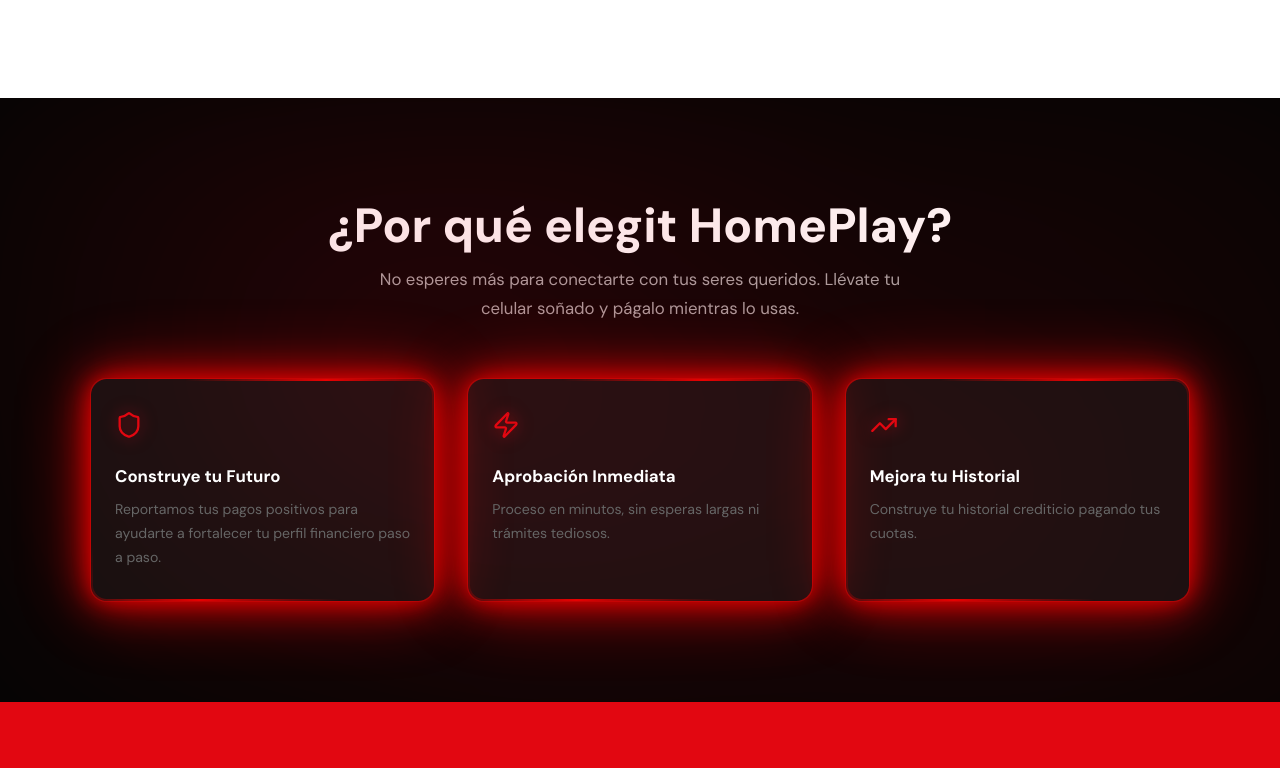
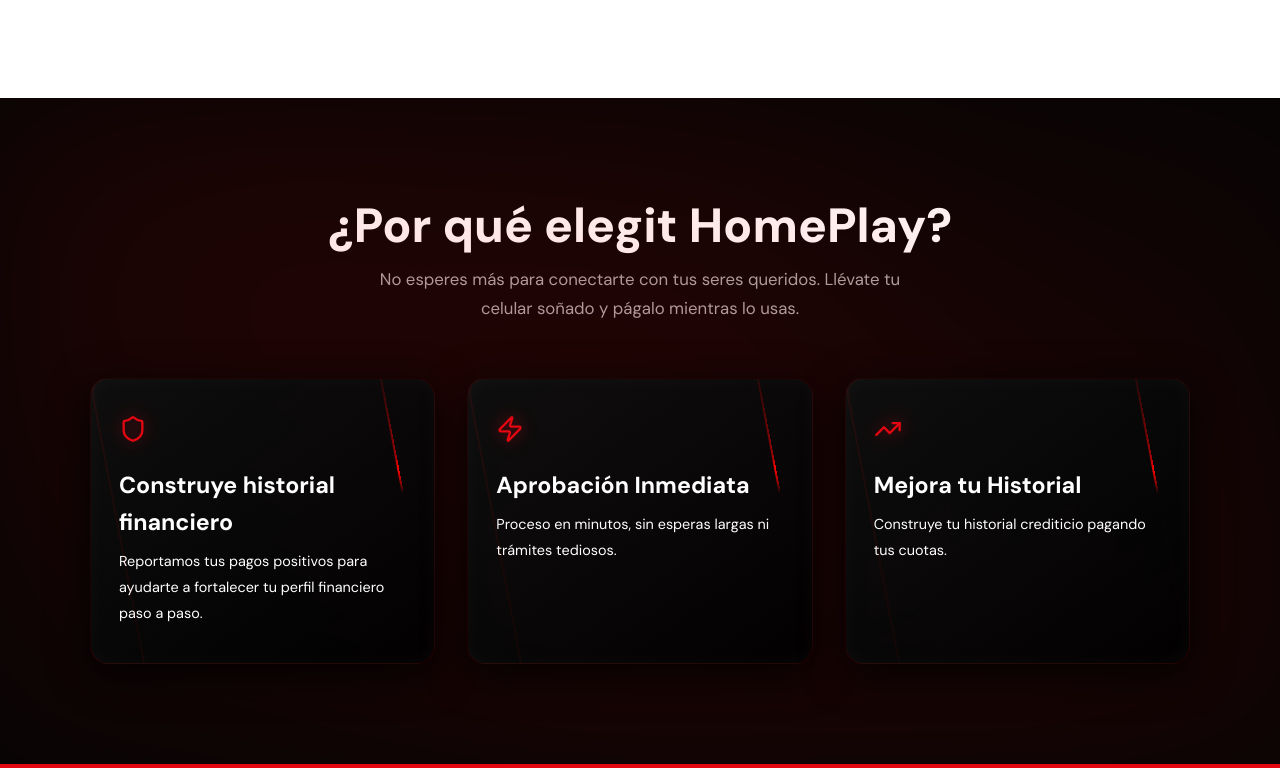
Before and after one commit to Robert-021/reacthome, a React (Vite) app: page / in a window 1280 px wide. Shown: the part 1712-2480 px from the top of the page. Built offline with nearby package versions, Linux system fonts and the light colour scheme; grey boxes are pictures that could not be loaded.

Commit message:
Mejoras visuales por parte de Dayana

```diff
--- a/src/pages/Home.css
+++ b/src/pages/Home.css
@@ -241,19 +241,25 @@
 
     background:
         radial-gradient(
-            circle at 30% 40%,
-            rgba(226, 7, 17, 0.2),
-            transparent 50%
+            circle at 20% 30%,
+            rgba(255, 0, 0, 0.15),
+            transparent 60%
         ),
         radial-gradient(
-            circle at 70% 60%,
-            rgba(226, 7, 17, 0.15),
+            circle at 80% 70%,
+            rgba(255, 0, 0, 0.12),
             transparent 60%
+        ),
+        radial-gradient(
+            circle at 50% 50%,
+            rgba(255, 0, 0, 0.08),
+            transparent 70%
         );
 
-    filter: blur(60px);
+    filter: blur(80px);
     opacity: 0.7;
-    animation: smokeFlow 10s ease-in-out infinite alternate;
+
+    animation: smokeFlow 12s ease-in-out infinite alternate;
 }
 
 @keyframes smokeMove {
@@ -299,12 +305,25 @@
 
 .why-card {
     position: relative;
-    border-radius: 16px;
-    padding: 32px 24px; /* 🔥 ESTO FALTABA */
-    background: rgba(255, 255, 255, 0.05);
-    border: 1px solid rgba(255, 0, 0, 0.2);
-    transition: 0.3s;
-    box-sizing: border-box;
+    border-radius: 18px;
+    padding: 36px 28px;
+    min-height: 220px;
+
+    background: linear-gradient(
+        145deg,
+        rgba(15, 15, 15, 0.95),
+        rgba(0, 0, 0, 0.9)
+    );
+
+    backdrop-filter: blur(10px);
+
+    border: 1px solid rgba(255, 0, 0, 0.1);
+
+    box-shadow:
+        inset 0 0 20px rgba(255, 255, 255, 0.03),
+        0 10px 40px rgba(0, 0, 0, 0.8);
+
+    overflow: hidden;
 }
 
 .why-card::before {
@@ -314,28 +333,37 @@
     border-radius: inherit;
     padding: 2px;
 
-    background: linear-gradient(
-        120deg,
-        transparent 20%,
-        rgba(255, 0, 0, 0.9),
-        transparent 80%
+    background: conic-gradient(
+        from 0deg,
+        transparent 0deg,
+        rgba(255, 0, 0, 0.1) 320deg,
+        rgba(255, 0, 0, 0.6) 345deg,
+        rgba(255, 0, 0, 1) 350deg,
+        rgba(255, 0, 0, 0.6) 355deg,
+        transparent 360deg
     );
 
-    /* 👇 estándar */
+    animation: neonRotate 2s linear infinite;
+
+    /* máscara */
     mask:
         linear-gradient(#000 0 0) content-box,
         linear-gradient(#000 0 0);
-
-    /* 👇 compatibilidad WebKit */
     -webkit-mask:
         linear-gradient(#000 0 0) content-box,
         linear-gradient(#000 0 0);
 
     mask-composite: exclude;
     -webkit-mask-composite: destination-out;
+}
 
-    animation: neonMove 3s linear infinite;
-    inset: 0;
+@keyframes neonTravel {
+    0% {
+        background-position: 0% 0%;
+    }
+    100% {
+        background-position: 200% 0%;
+    }
 }
 
 .why-card::after {
@@ -347,11 +375,12 @@
 
     box-shadow:
         0 0 10px rgba(255, 0, 0, 0.2),
-        0 0 20px rgba(255, 0, 0, 0.3),
-        0 0 40px rgba(255, 0, 0, 0.2);
+        0 0 20px rgba(255, 0, 0, 0.3);
 
-    opacity: 0.5;
-    animation: pulseGlow 2.5s ease-in-out infinite;
+    opacity: 0.4;
+
+    /* ❌ quitamos animación */
+    animation: none;
 }
 
 @keyframes borderGlow {
@@ -389,17 +418,30 @@
 }
 
 .why-card:hover {
-    transform: translateY(-6px) scale(1.02);
-    box-shadow: 0 0 25px rgba(226, 7, 17, 0.3);
+    transform: translateY(-10px) scale(1.04);
+
+    box-shadow:
+        0 0 30px rgba(226, 7, 17, 0.5),
+        0 0 100px rgba(226, 7, 17, 0.25),
+        inset 0 0 30px rgba(255, 255, 255, 0.06);
 }
 
 @keyframes neonRotate {
-    0% {
+    from {
         transform: rotate(0deg);
     }
-    100% {
+    to {
         transform: rotate(360deg);
     }
+}
+
+.why-card::marker {
+    display: none;
+}
+
+.why-card::after,
+.why-card::before {
+    pointer-events: none;
 }
 
 .why-card:hover {
@@ -419,15 +461,15 @@
 
 .why-card h3 {
     font-family: var(--font-display);
-    font-size: 1.05rem;
+    font-size: 1.45rem;
     font-weight: 700;
     margin-bottom: 8px;
 }
 
 .why-card p {
-    font-size: 0.88rem;
-    color: var(--gray-600);
-    line-height: 1.7;
+    font-size: 0.9rem;
+    color: var(--gray-550);
+    line-height: 1.8;
 }
 
 /* ── PERKS ── */
--- a/src/pages/Home.jsx
+++ b/src/pages/Home.jsx
@@ -76,7 +76,7 @@
 import './Home.css';
 
 const whyItems = [
-  { icon: <Shield size={28} />, title: 'Construye tu Futuro', desc: 'Reportamos tus pagos positivos para ayudarte a fortalecer tu perfil financiero paso a paso.' },
+  { icon: <Shield size={28} />, title: 'Construye historial financiero', desc: 'Reportamos tus pagos positivos para ayudarte a fortalecer tu perfil financiero paso a paso.' },
   { icon: <Zap size={28} />, title: 'Aprobación Inmediata', desc: 'Proceso en minutos, sin esperas largas ni trámites tediosos.' },
   { icon: <TrendingUp size={28} />, title: 'Mejora tu Historial', desc: 'Construye tu historial crediticio pagando tus cuotas.' },
 ];
```
